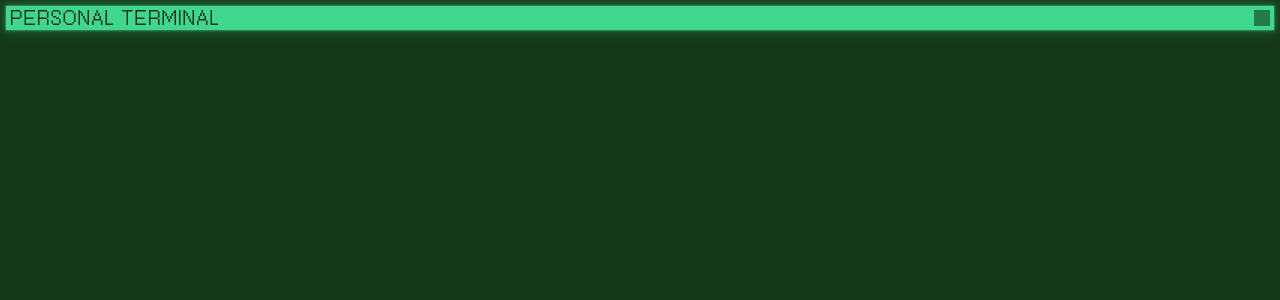
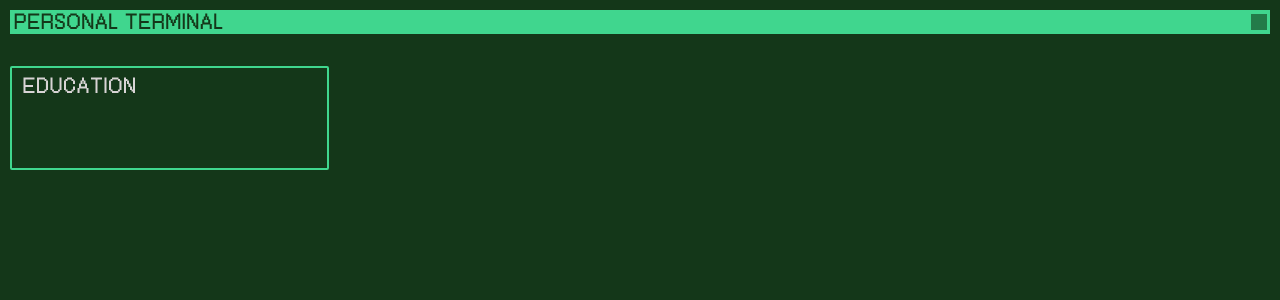
Before and after one commit to luis-martinez-s/ai-resume, a React (Create React App) app: page / in a window 1280 px wide. Shown: the top 300 px of the page. Built offline with nearby package versions, Linux system fonts and the light colour scheme.

Commit message:
added menu box style

```diff
--- a/src/App.css
+++ b/src/App.css
@@ -17,26 +17,30 @@
     background-color: var(--dark-green);
     width: 100vw;
     height: 100vh;
-    position: relative;
-    display: flex;
-    justify-content: center;
+}
+
+#main-container {
+  height: auto;
+  width: auto;
+  padding: 10px 10px 10px 10px;
 }
 
 #topbar {
     background-color: var(--bright-green);
     height: 1.5rem;
-    width: 99%;
-    top: 6px;
-    position: absolute;
+    width: 100%;
     display: flex;
     align-items: center;
     justify-content: space-between;
+    margin-bottom: 2rem;
 }
+
 
 .cpu-text {
     font-family: hellovetica, roboto;
     text-transform: uppercase;
     font-size: 0.75rem;
+    font-weight: 1000;
 }
 
 #top-text {
@@ -55,3 +59,38 @@
 .bright-green-light {
     box-shadow: 0 0 2px 0 var(--bright-green), 0 0 10px 5px var(--bright-light), 0 0 5px 2px var(--bright-light);
 }
+
+.menu-box {
+  background-color: transparent;
+  min-width: 150px;
+  width: 25%;
+  min-height: 100px;
+  color: var(--white);
+  border: 2px solid var(--bright-green);
+  border-radius: 2px;
+}
+
+.menu-box:hover {
+  color: var(--dark-green);
+  background-color: var(--white);
+  border: 2px solid var(--white);
+}
+
+/* .menu-box:focus {
+  color: var(--white);
+  background-color: var(--white);
+  border-width: 2px 20px 2px 20px;
+  border-style: solid;
+  border-color: var(--white);
+} */
+
+.menu-box-text {
+  display: inline-block;
+  margin: 10px 10px 10px 10px;
+}
+
+.test-box {
+  width: 30px;
+  height: 30px;
+  border: 1px solid white;
+}
--- a/src/App.js
+++ b/src/App.js
@@ -1,23 +1,16 @@
 import React, { Component } from 'react';
-import logo from './logo.svg';
 import './App.css';
+import TopBar from './components/TopBar';
+import MenuBox from './components/MenuBox';
 
 class App extends Component {
   render() {
     return (
       <div className="App">
-        <TopBar />
-      </div>
-    );
-  }
-}
-
-class TopBar extends Component {
-  render() {
-    return (
-      <div id='topbar' className='bright-green-light'>
-      <span className='cpu-text' id='top-text'>Personal terminal</span>
-      <span id='top-block'></span>
+        <div id='main-container'>
+          <TopBar />
+          <MenuBox />
+        </div>
       </div>
     );
   }
--- /dev/null
+++ b/src/components/MenuBox.js
@@ -0,0 +1,11 @@
+import React, { Component } from 'react';
+
+class MenuBox extends Component {
+    render() {
+        return (
+            <div className='menu-box green-border'><span className='cpu-text menu-box-text'>education</span></div>
+        );
+    }
+}
+
+export default MenuBox;
--- /dev/null
+++ b/src/components/TopBar.js
@@ -0,0 +1,14 @@
+import React, { Component } from 'react';
+
+class TopBar extends Component {
+    render() {
+      return (
+        <div id='topbar'>
+        <span className='cpu-text' id='top-text'>Personal terminal</span>
+        <span id='top-block'></span>
+        </div>
+      );
+    }
+  }
+
+  export default TopBar;
```
